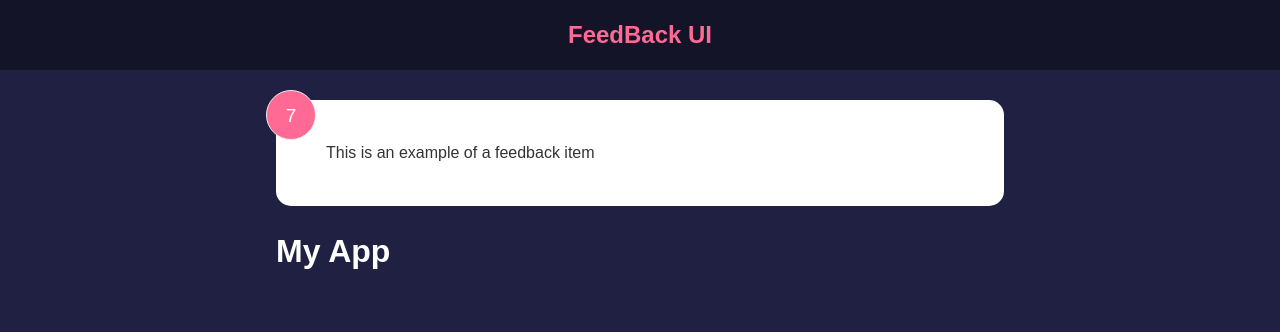
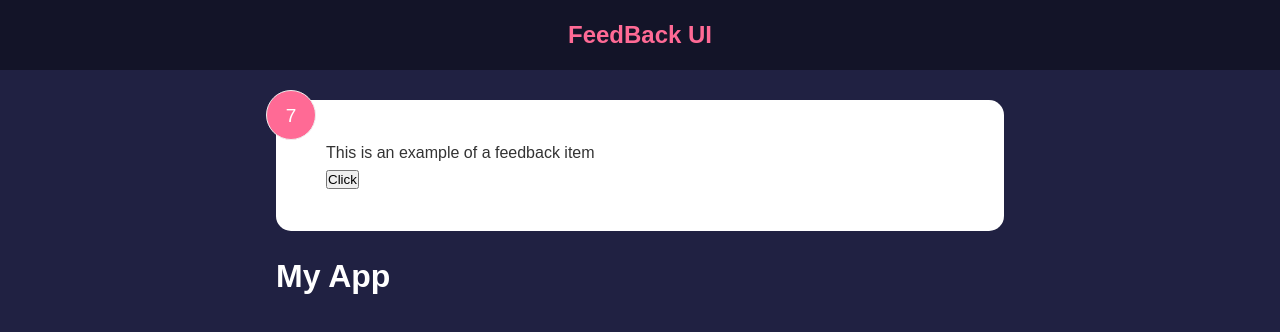
Before and after one commit to OybekKayumov/feedback-app, a React (Create React App) app: page / in a window 1280 px wide. Shown: the top 332 px of the page. Built offline with nearby package versions, Linux system fonts and the light colour scheme.

Commit message:
add handleClick

```diff
--- a/src/components/FeedbackItem.jsx
+++ b/src/components/FeedbackItem.jsx
@@ -4,11 +4,17 @@ import { useState } from 'react'
 function FeedbackItem() {
   const [rating, setRating] = useState(7)
   const [text, setText] = useState('This is an example of a feedback item')
+
+  const handleClick = () => {
+    // rating = 10    :this is not works in react
+    setRating(10)
+  }
   return (
     <div className='card'>
       {/* <div className='num-display'>10</div> */}
       <div className='num-display'>{ rating }</div>
       <div className='text-display'>{ text }</div>
+      <button onClick={handleClick}>Click</button>
     </div>
   )
 }
```
